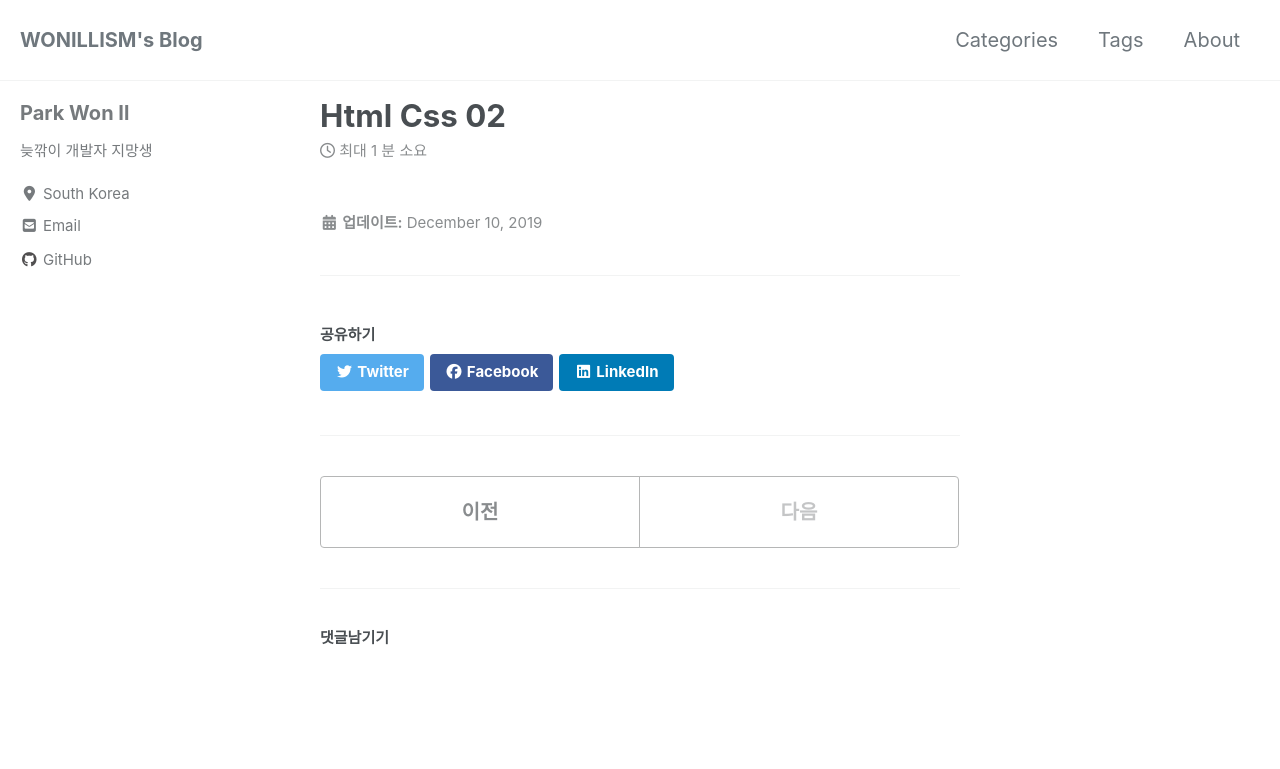
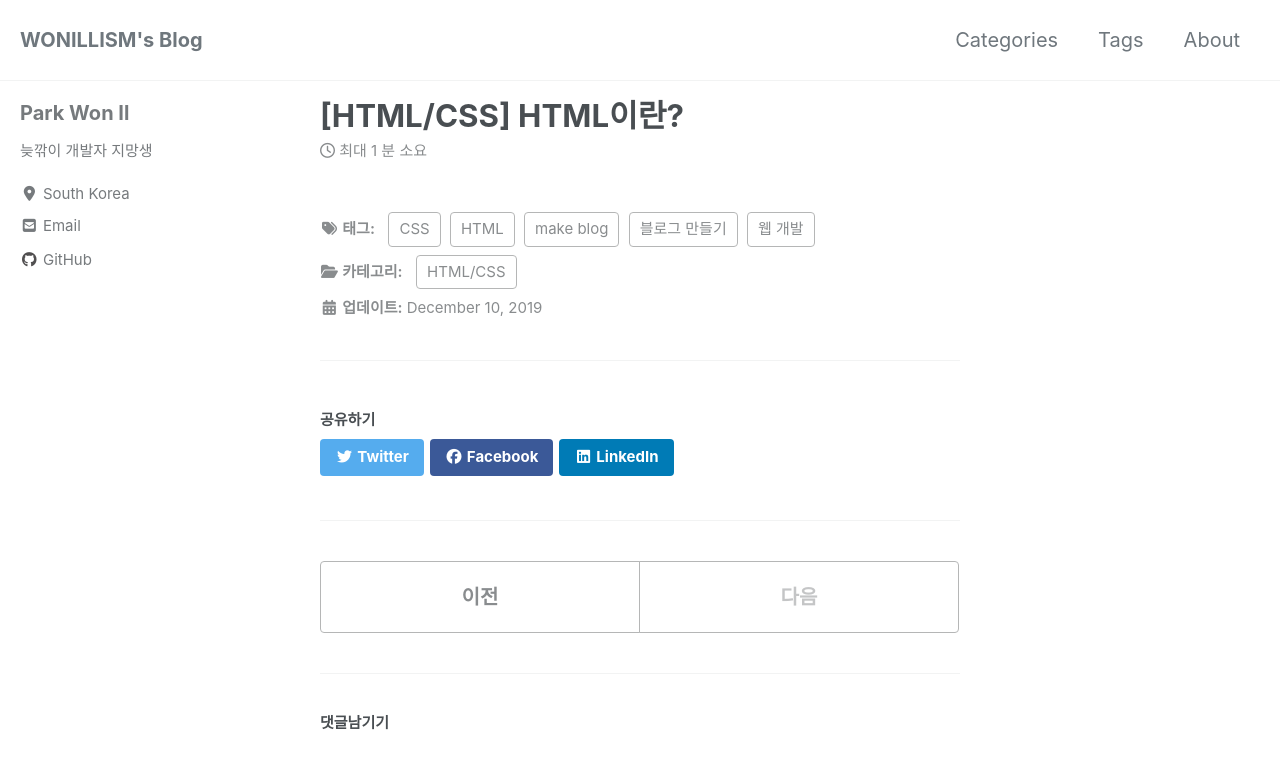
Before and after one commit to WONILLISM/wonillism.github.io, a Jekyll site: the page built from _posts/2019-12-10-HTML-CSS-02.md, in a window 1280 px wide and 900 px high. Shown: the top 769 px of the window. Built offline with Jekyll 4.4.1, drawn with Linux system fonts in a browser that asks for light colours; cached includes are drawn as plain includes; nearby versions of some CDN libraries; comment, search, counter and statistics services are not loaded.

```diff
--- a/_posts/2019-12-10-HTML-CSS-02.md
+++ b/_posts/2019-12-10-HTML-CSS-02.md
@@ -0,0 +1,15 @@
+---
+title: "[HTML/CSS] HTML이란?"
+excerpt: "HTML이 무엇인지 알아보자"
+
+categories:
+    - HTML/CSS
+tags:
+    - HTML
+    - CSS
+    - 웹 개발
+    - 블로그 만들기
+    - make blog
+use_math: true
+last_modified_at: 2019-12-10
+---
```
Also changed, not shown: _posts/2019-12-10-HTML-CSS-01.md (+1 -14 lines).
